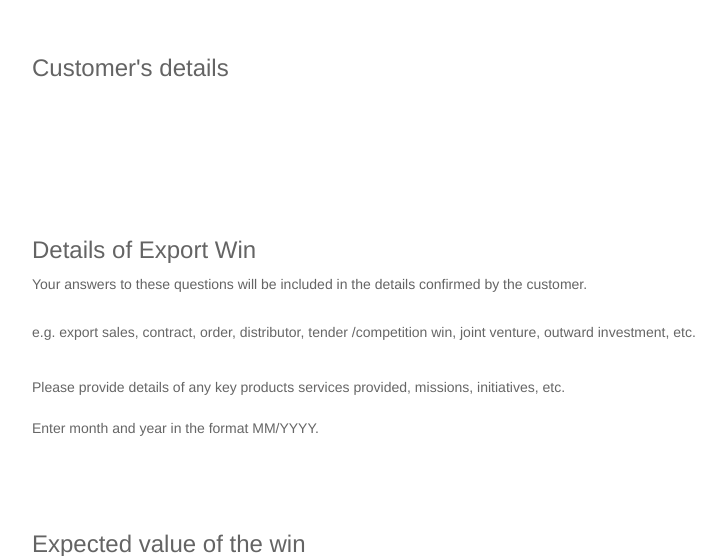
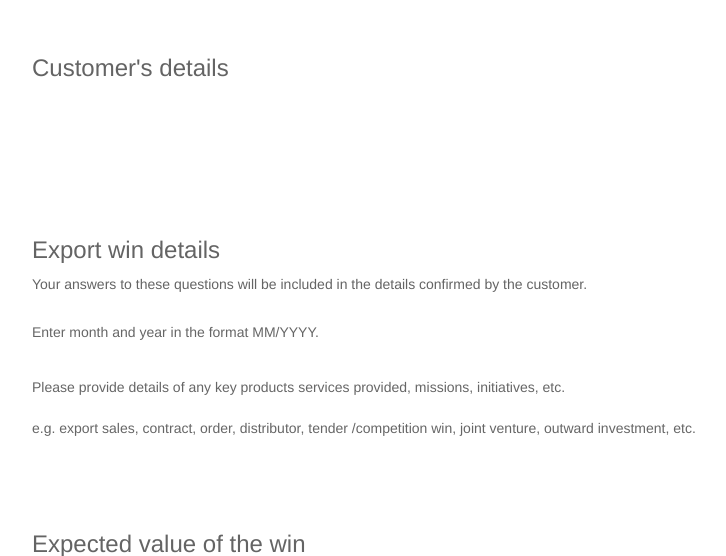
Before and after one commit to uktrade/export-wins-ui, a Django app: template wins/templates/wins/win-form.html in a window 1280 px wide. Shown: the part 753-1309 px from the top of the page, without its empty margins (38-764 px from the left). Run offline with Django 3.2, Linux system fonts and the light colour scheme; the template is opened without the code that fills it, so the values that code supplies are empty; some libraries are stand-ins or nearby versions.

Commit message:
More form tweaks

```diff
--- a/wins/templates/wins/partials/win-form.html
+++ b/wins/templates/wins/partials/win-form.html
@@ -75,45 +75,43 @@
 
 		<h3>Customer's details</h3>
 
-		{% include "wins/partials/win-field.html" with field=form.company_name %}
-		{% include "wins/partials/win-field.html" with field=form.cdms_reference %}
-		{% include "wins/partials/win-field.html" with field=form.customer_name %}
-		{% include "wins/partials/win-field.html" with field=form.customer_job_title %}
-		{% include "wins/partials/win-field.html" with field=form.customer_email_address %}
-		{% include "wins/partials/win-field.html" with field=form.customer_location %}
+		{% include "wins/partials/win-field.html" with field=form.company_name class="restrict-width-sm" %}
+		{% include "wins/partials/win-field.html" with field=form.cdms_reference class="restrict-width-sm" %}
+		{% include "wins/partials/win-field.html" with field=form.customer_name class="restrict-width-sm" %}
+		{% include "wins/partials/win-field.html" with field=form.customer_job_title class="restrict-width-sm" %}
+		{% include "wins/partials/win-field.html" with field=form.customer_email_address class="restrict-width-sm" %}
+		{% include "wins/partials/win-field.html" with field=form.customer_location class="restrict-width-sm" %}
 
-		<h3>Details of Export Win</h3>
+		<h3>Export win details</h3>
 
 		<p>
 			Your answers to these questions will be included in the details confirmed
 			by the customer.
 		</p>
 
-		{% include "wins/partials/win-field.html" with field=form.name_of_customer %}
-		{% include "wins/partials/win-field.html" with field=form.business_type help="e.g. export sales, contract, order, distributor, tender /competition win, joint venture, outward investment, etc." %}
-		{% include "wins/partials/win-field.html" with field=form.name_of_export %}
+		{% include "wins/partials/win-field.html" with field=form.name_of_customer class="restrict-width-sm" %}
 
 	{% if win.complete %}
 
 		<div class="panel panel-info">
 			<p class="panel-heading">The win has been sent to the customer and these details cannot be edited.</p>
 			<div class="panel-body">
-
-
-				{% include "wins/partials/win-details-element.html" with name="How was the company supported in achieving this win?" val=win.description %}
 				{% include "wins/partials/win-details-element.html" with name="Date" val=win.date %}
 				{% include "wins/partials/win-details-element.html" with name="Country" val=win.country_name %}
+				{% include "wins/partials/win-details-element.html" with name="How was the company supported in achieving this win?" val=win.description %}
 			</div>
 		</div>
 
 	{% else %}
 
-		{% include "wins/partials/win-field.html" with field=form.description help="Please provide details of any key products services provided, missions, initiatives, etc." %}
 		{% include "wins/partials/win-field.html" with field=form.date help="Enter month and year in the format MM/YYYY." %}
 		{% include "wins/partials/win-field.html" with field=form.country %}
+		{% include "wins/partials/win-field.html" with field=form.description help="Please provide details of any key products services provided, missions, initiatives, etc." %}
 
 	{% endif %}
 
+		{% include "wins/partials/win-field.html" with field=form.business_type help="e.g. export sales, contract, order, distributor, tender /competition win, joint venture, outward investment, etc." %}
+		{% include "wins/partials/win-field.html" with field=form.name_of_export %}
 
 		<h3>Expected value of the win</h3>
 
```
